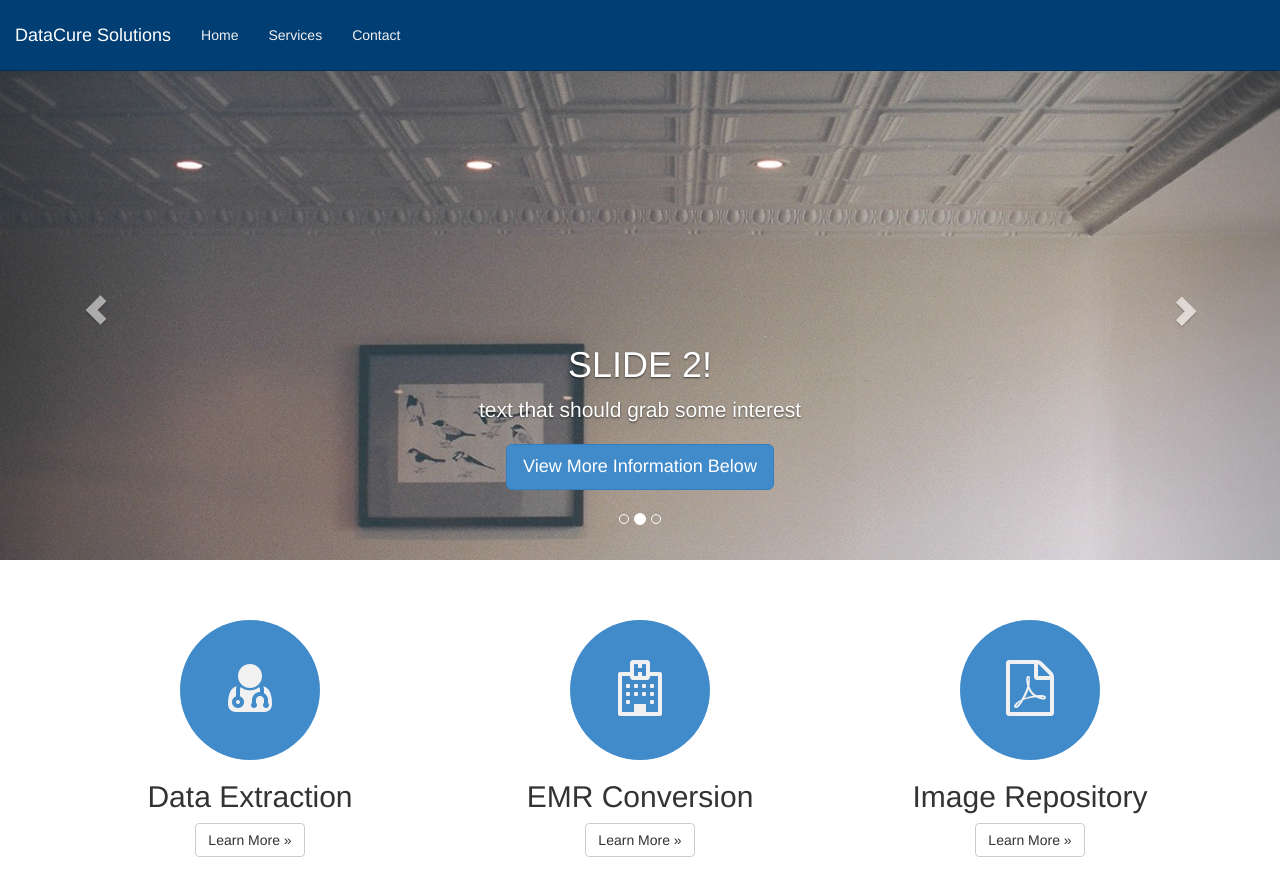
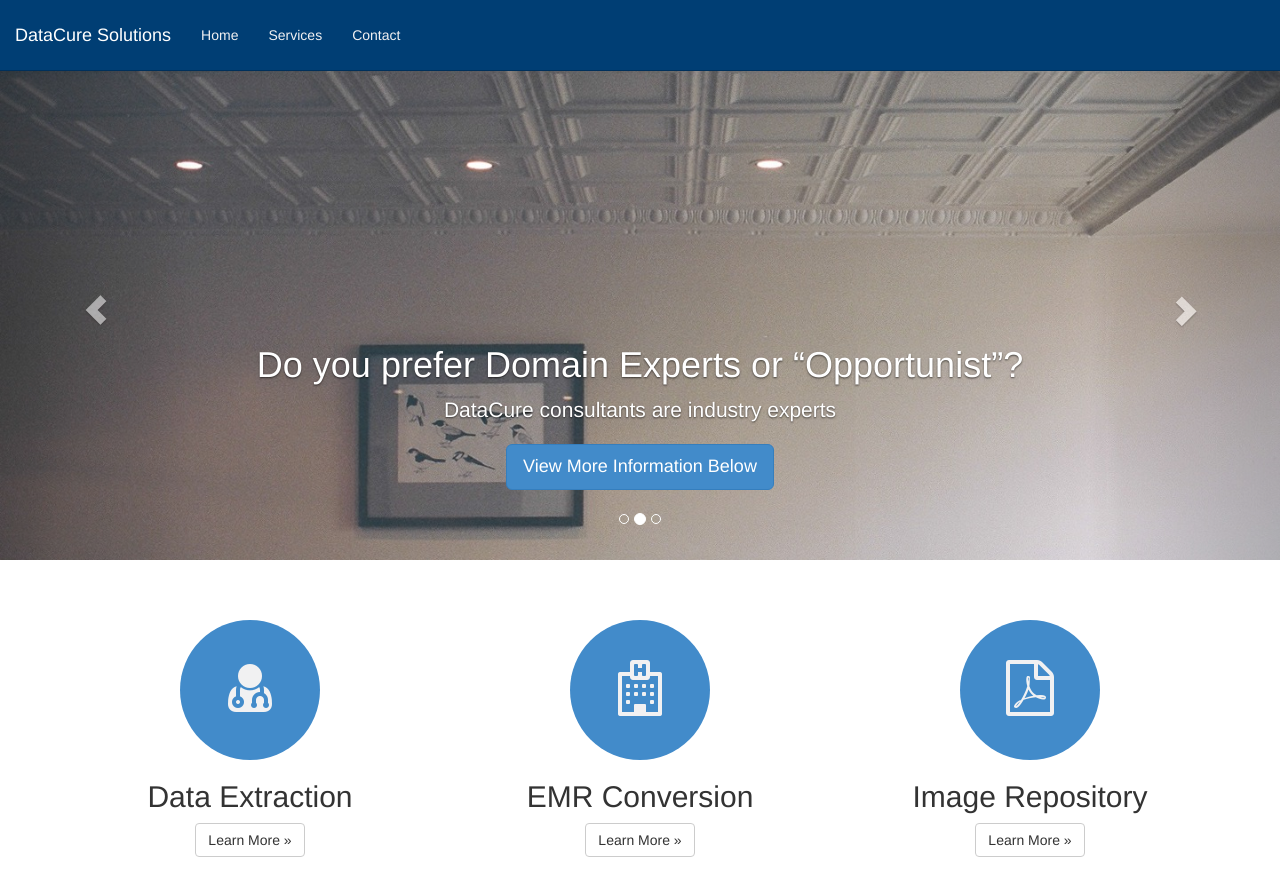
Before and after one commit to datacuresolutions/datacuresolutions.github.io, a Jekyll site: the page built from index.html, in a window 1280 px wide and 900 px high. Shown: the top 896 px of the window. Built offline with Jekyll 4.4.1, drawn with Linux system fonts in a browser that asks for light colours; nearby versions of some CDN libraries.

Commit message:
Update carousel_2_text.md

```diff
--- a/_includes/content/carousel_2_text.md
+++ b/_includes/content/carousel_2_text.md
@@ -1,3 +1,3 @@
-# SLIDE 2!
+# Do you prefer Domain Experts or "Opportunist"?
 
-text that should grab some interest
+DataCure consultants are industry experts
```
